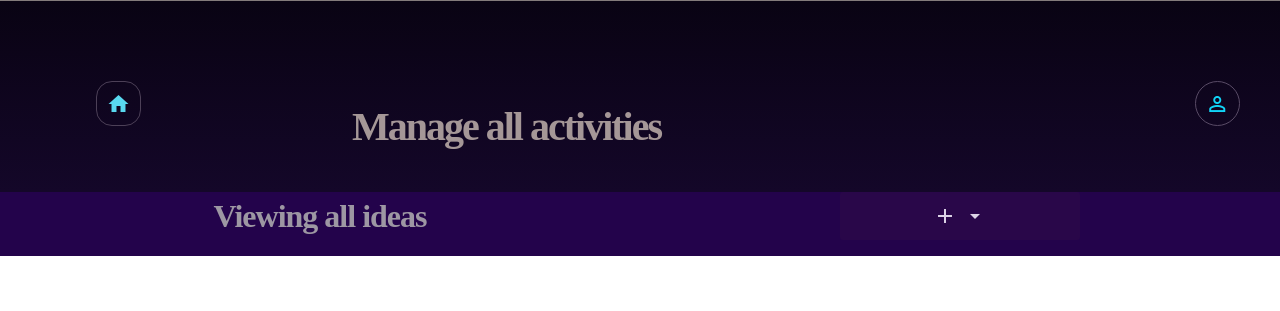
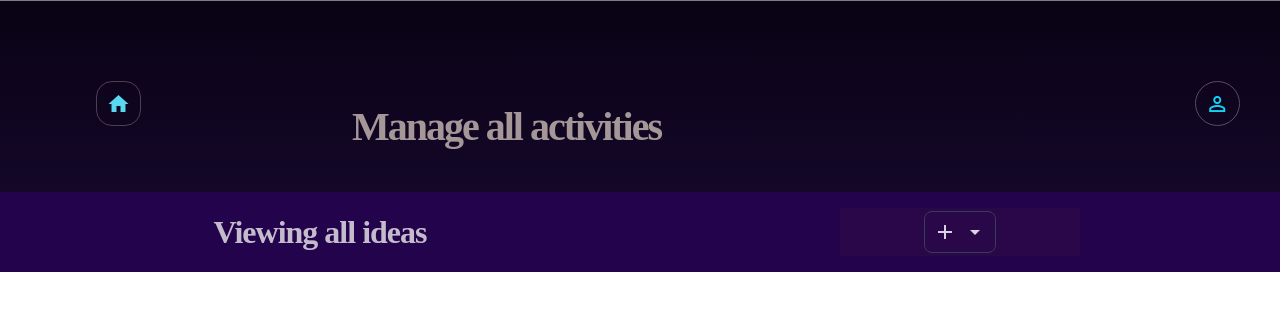
Before and after one commit to kithinga/simplewebapp, a PHP site: page /Vanilla/ideas.php in a window 1280 px wide. Shown: the top 311 px of the page. Run offline with PHP 8.4, Linux system fonts and the light colour scheme; data that the repository does not hold is empty; some libraries are stand-ins or nearby versions.

Commit message:
commiting

```diff
--- a/database.php
+++ b/database.php
@@ -5,12 +5,9 @@
     $dbname="vanilla";
     $conn=mysqli_connect($server,$dbusername,$dbpassword,$dbname);
 
-
-
   if(isset($_GET['delete'])){
     $id = $_GET['delete'];
     $sql = "DELETE FROM design WHERE id = '$id';";
-
     // This line is needed in for the query for function
     // it points at the database as well as the database.
     mysqli_query($conn, $sql);
@@ -20,20 +17,17 @@
 
   }
 
-
   if(isset($_GET['edit'])){
     $id = $_GET['edit'];
     $sql = "SELECT FROM design WHERE id = '$id';";
     $result = $conn->query($sql);
-    if($result->num_rows>0){
-      $row = mysqli_fetch_array($result);
+    if($result->num_rows>=0){
+      while($row = $result->fetch_assoc()){
         $id = $row['id'];
         $details = $row['details'];
         $about = $row['about'];
         $date = $row['date'];
       }
-    else{
-      header("Location: http://localhost/Vanilla/notfound.php");
     }
   }
 ?>
--- a/ideas.css
+++ b/ideas.css
@@ -55,6 +55,11 @@ a {
   border: solid 3px rgb(238, 240, 241);
   margin-top: 1rem;
 }
+.adder{
+  border:1px solid rgb(55, 61, 95);
+  border-radius: 0.5rem;
+  padding: 0.5rem;
+}
 /*btn for adding idea*/
 .ideabtn {
   border: none;
@@ -103,10 +108,13 @@ a {
   border: solid rgb(197, 196, 196) 1px;
 }
 
+/* .wording{
 
+} */
 .categ {
-  height: 4rem;
-  color: rgb(157, 151, 163);
+  padding-top: 1rem;
+  height: 5rem;
+  color: rgb(196, 187, 204);
   text-align: center;
   background-image: linear-gradient( rgb(35, 3, 75),rgb(35, 3, 75));
 }
@@ -134,9 +142,6 @@ a {
 .texter {
   padding: 0.5rem 1rem 0.5rem 1.5rem;
 }
-
-
-
 
 .card {
   position: relative;
--- a/ideas.php
+++ b/ideas.php
@@ -26,7 +26,7 @@ include 'header.php';
                 <div class="add-idea">
                     <!--add button-->
                     <button type="button" class="ideabtn" data-toggle="modal" data-target="#myModal">
-                        <span class="material-icons">
+                        <span class="material-icons adder">
                             add arrow_drop_down
                         </span>
                     </button>
--- a/index.css
+++ b/index.css
@@ -4,11 +4,6 @@
     font-family: Calibre;
 }
 
-/* THIS IS THE NEWEST CSS */
-/* section one */
-.all-slots{
-    /* background-color:rgb(4, 8, 24); */
-}
 
 .all-slots {
     background-image: linear-gradient(rgb(20, 7, 41), rgb(0, 0, 0));
@@ -16,7 +11,6 @@
   }
 .sec-one{
     min-height: 10rem;
-    color:rgb(68, 4, 77);
     text-align: center;
     font-size:2rem;
     font-weight: 500;
@@ -30,7 +24,7 @@
     margin:1rem;
     color:rgb(175, 170, 170);
     /* background-image: linear-gradient(to right, rgb(39, 3, 48), rgb(20, 1, 20)); */
-    background-image: linear-gradient(rgb(45, 39, 54), rgb(49, 40, 53));
+    background-image: linear-gradient(rgb(45, 39, 54), rgb(70, 53, 77));
 }
 .idea-items:hover{
     background-image: linear-gradient(rgb(60, 52, 71), rgb(66, 53, 71));
@@ -41,8 +35,7 @@
     padding-bottom:1rem;
 }
 .sketches-items{
-    background-color:rgb(34, 18, 34);
-    background-image: linear-gradient(to right, rgb(43, 26, 43) , rgb(36, 24, 36));
+    background-image: linear-gradient(to right, rgb(43, 26, 43) , rgb(36, 23, 36));
     min-height: 9rem;
     border-radius: 4px;
     margin:1rem;
--- a/notfound.php
+++ b/notfound.php
@@ -1,5 +1,5 @@
 <?php
- include "links.php"
+ include "header.php"
 ?>
 
 <!DOCTYPE html>
```
Lines whose indentation alone changed are shown as unchanged.
